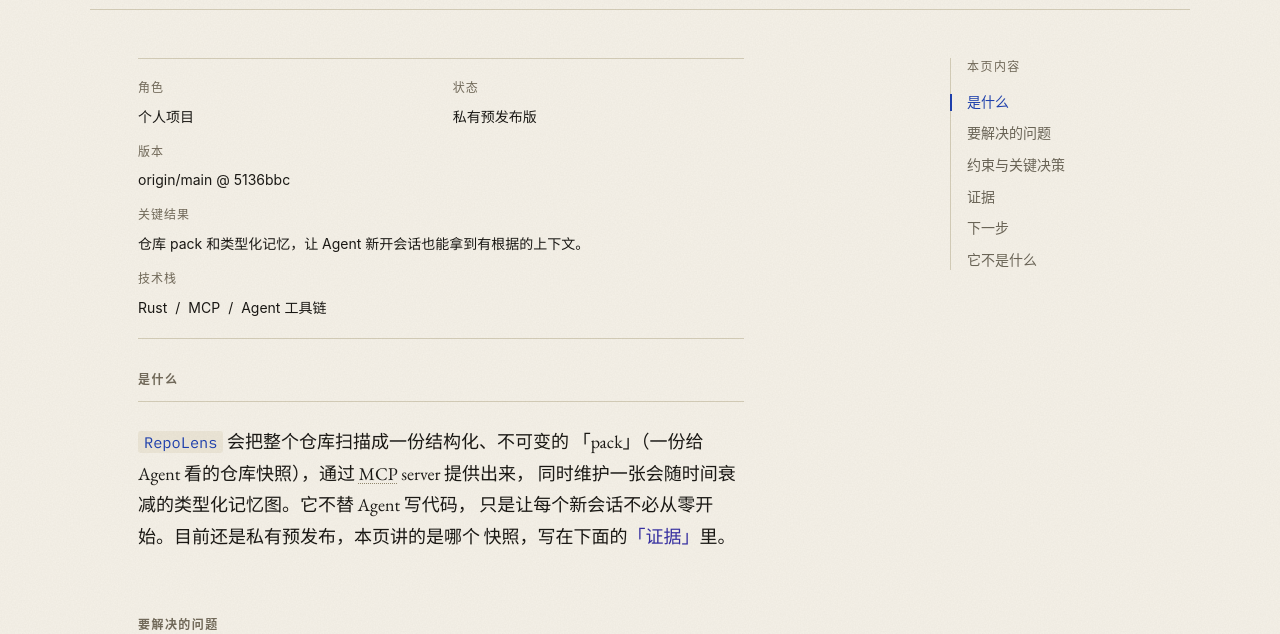
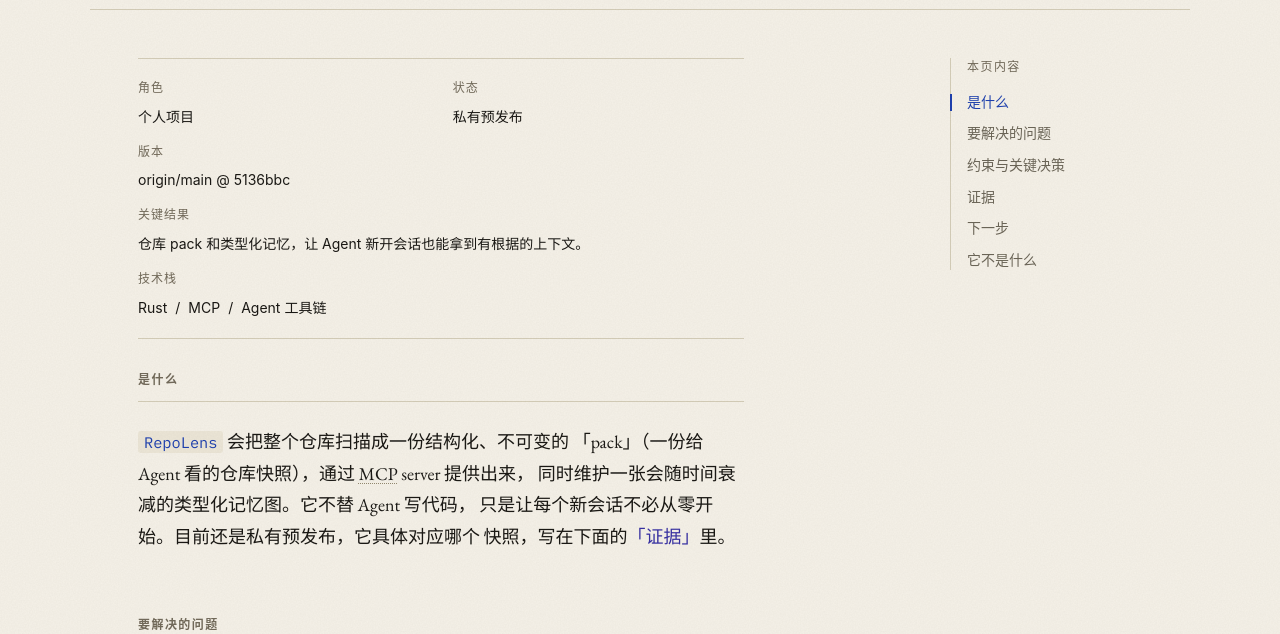
Before and after one commit to frankxue831/frankxue831.github.io, a Jekyll site: the page built from zh/projects/repolens-rs.html, in a window 1280 px wide and 900 px high, scrolled down 221 px. Shown: the part 152-786 px from the top of the window. Built offline with Jekyll 4.4.1, drawn with Linux system fonts in a browser that asks for light colours.

Commit message:
fix(zh): Chinese-content copy fixes from the full ZH audit
Follow-ups from the read-only full ZH audit (all 16 surfaces). Copy/i18n
only, EN/ZH parity preserved; validate_site.rb passed, UTF-8 build clean.

- zh/projects/{repolens-rs,ghrunners}.html: fix the copy-pasted residual
  sentence 本页讲的是哪个快照 → 它具体对应哪个快照 (read as unfinished). (B1)
- zh/projects.html: restore the v1.0.1 version + gmcrypto-core crate name on
  the gm-crypto-rs card to match the EN card (both were dropped). (A-01)
- zh/projects/gm-crypto-rs.html: 关键路径 → 涉密路径 in the description and
  summary_outcome (the above-the-fold key-outcome box) so it matches the
  body's "secret-touching paths" everywhere else. (F1)
- _data/i18n.yml: glossary 泄露 → 泄漏 (constant-time + dudect defs) to match
  the dominant 泄漏 used across the whole ZH corpus (F2); drop the space
  padding around the dudect —— to match the no-space CJK convention used
  elsewhere on the same page (F3).
- zh/projects.html: meta description spaced em-dash → CJK —— (A-02).
- _data/projects.yml: status_label.zh 私有预发布版 → 私有预发布 to match the
  detail-page prose (B2).

Co-Authored-By: Claude Opus 4.8 (1M context) <noreply@anthropic.com>

```diff
--- a/_data/projects.yml
+++ b/_data/projects.yml
@@ -30,7 +30,7 @@
   status: private-pre-release
   status_label:
     en: "Private pre-release"
-    zh: "私有预发布版"
+    zh: "私有预发布"
   release: "origin/main @ 5136bbc"
   release_source: private_main
   repo_url:
--- a/zh/projects.html
+++ b/zh/projects.html
@@ -2,7 +2,7 @@
 layout: default
 title: 作品
 permalink: /zh/projects/
-description: Frank Xue 的精选项目 — Rust 密码学、Agent 工具、开发者基础设施。
+description: Frank Xue 的精选项目——Rust 密码学、Agent 工具、开发者基础设施。
 lang: zh
 alternate: /projects/
 ---
--- a/zh/projects/ghrunners.html
+++ b/zh/projects/ghrunners.html
@@ -33,7 +33,7 @@ summary_outcome: "类型化 findings 与受控操作，落在同一份权威的
             <code>describe</code>、<code>doctor</code>、<code>logs</code>——会把
             查出来的问题整理成一条条类型化的 finding；另外还有个独立、受控的
             <code>control</code> 子命令，动的也是同一份状态。它是个私有的本地
-            工具，本页讲的是哪个快照，写在下面的<em>「证据」</em>里。
+            工具，它具体对应哪个快照，写在下面的<em>「证据」</em>里。
         </p>
 
         <h2>要解决的问题</h2>
--- a/zh/projects/gm-crypto-rs.html
+++ b/zh/projects/gm-crypto-rs.html
@@ -1,12 +1,12 @@
 ---
 layout: default
 title: "gm-crypto-rs"
-description: 国密 SM2 / SM3 / SM4 的纯 Rust SDK。关键路径按常量时间设计，CI 里有 dudect 泄漏回归门禁守着。
+description: 国密 SM2 / SM3 / SM4 的纯 Rust SDK。涉密路径按常量时间设计，CI 里有 dudect 泄漏回归门禁守着。
 permalink: /zh/projects/gm-crypto-rs/
 lang: zh
 alternate: /projects/gm-crypto-rs/
 project_slug: gm-crypto-rs
-summary_outcome: "用 CI 泄漏回归门禁守住涉及秘密的关键路径。"
+summary_outcome: "用 CI 泄漏回归门禁守住涉密路径。"
 ---
 
 <section class="page-header wrap">
--- a/zh/projects/repolens-rs.html
+++ b/zh/projects/repolens-rs.html
@@ -29,7 +29,7 @@ summary_outcome: "仓库 pack 和类型化记忆，让 Agent 新开会话也能
             <code>RepoLens</code> 会把整个仓库扫描成一份结构化、不可变的
             「pack」（一份给 Agent 看的仓库快照），通过 {% include glossary-term.html term="mcp" %} server 提供出来，
             同时维护一张会随时间衰减的类型化记忆图。它不替 Agent 写代码，
-            只是让每个新会话不必从零开始。目前还是私有预发布，本页讲的是哪个
+            只是让每个新会话不必从零开始。目前还是私有预发布，它具体对应哪个
             快照，写在下面的<em>「证据」</em>里。
         </p>
 
```
Also changed, not shown: other parts of zh/projects.html (+2 -2 lines), _data/i18n.yml (+5 -5 lines).
